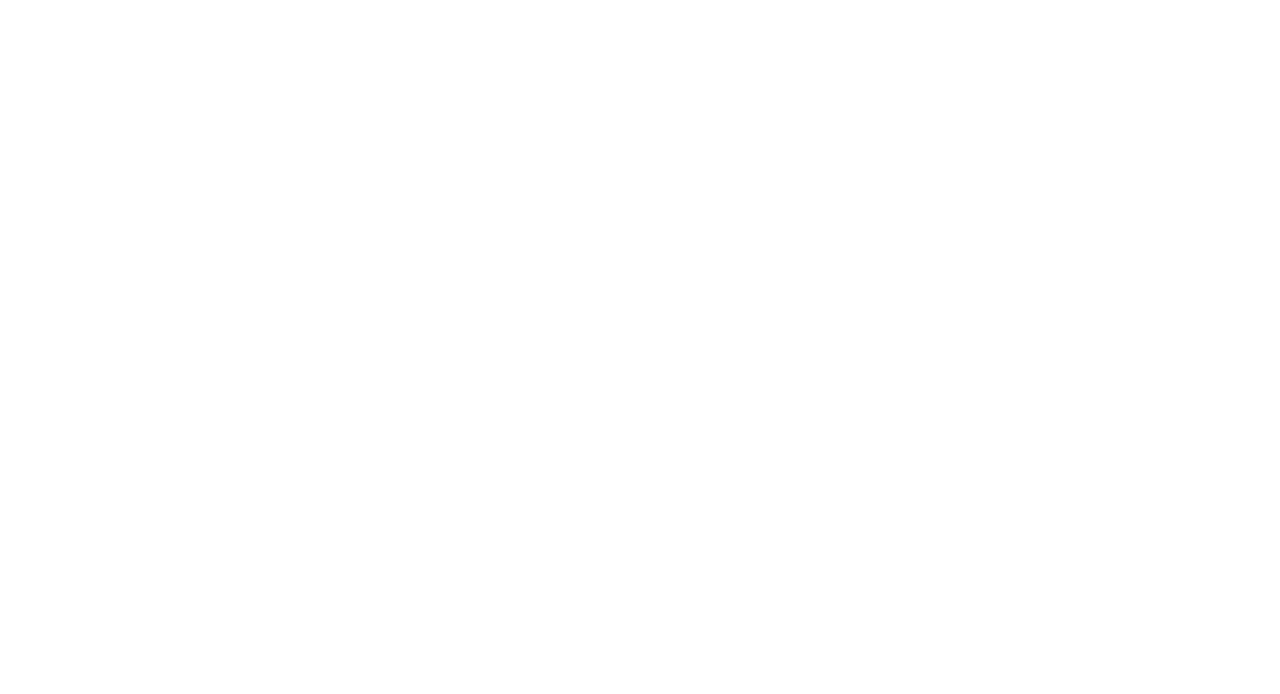
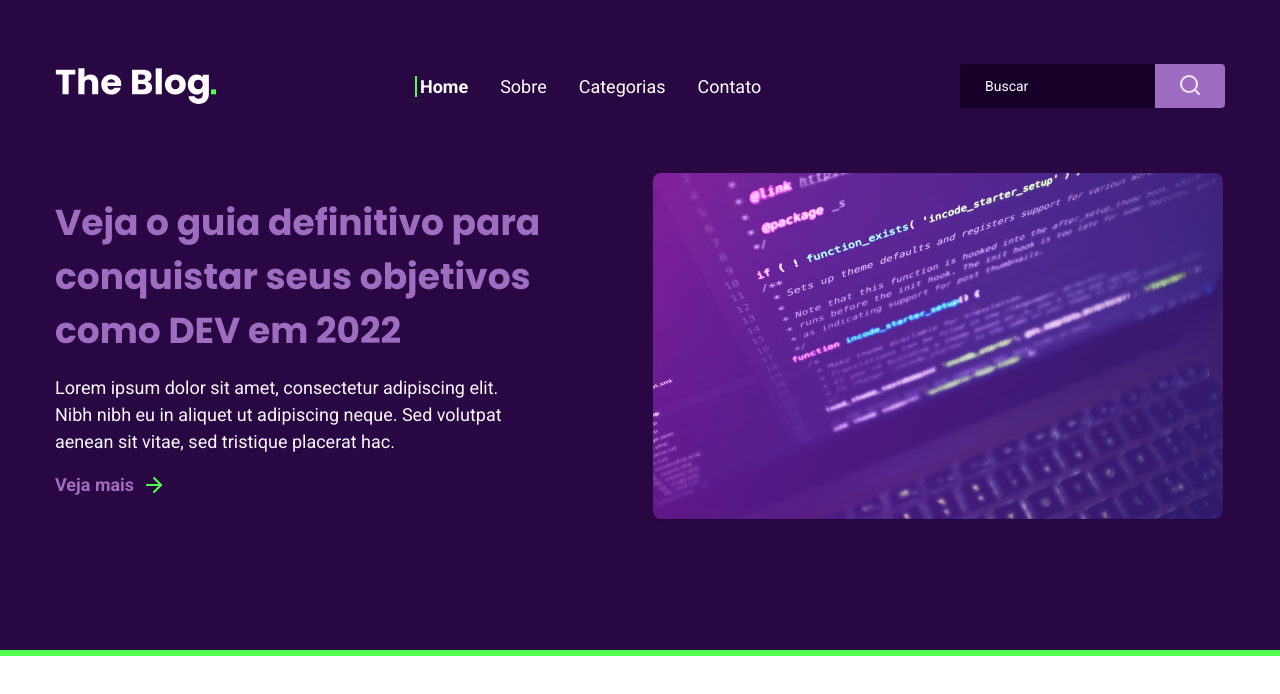
Before and after one commit to italocavalcanti3/desafio-rocketblog, a plain HTML site: page index.html in a window 1280 px wide. Drawn offline with Linux system fonts and the light colour scheme.

Commit message:
adding section main with header and content

```diff
--- a/index.html
+++ b/index.html
@@ -6,10 +6,45 @@
   <meta charset="UTF-8">
   <meta http-equiv="X-UA-Compatible" content="IE=edge">
   <meta name="viewport" content="width=device-width, initial-scale=1.0">
-  <link href="https://fonts.googleapis.com/css2?family=Poppins:wght@700&family=Roboto&display=swap" rel="stylesheet">
-  <title>Document</title>
+  <link href="https://fonts.googleapis.com/css2?family=Poppins:wght@700&family=Roboto:wght@400;700&display=swap" rel="stylesheet">
+  <link rel="stylesheet" href="style.css">
+  <title>Desafio | Rocketblog</title>
 </head>
 <body>
+  <section class="main">
+    <div class="container">
+      <header>
+        <img src="/assets/logo.svg" alt="The Blog">
+        <nav>
+          <ul>
+            <li class="active"><a href="#"><a href="">Home</a></li>
+            <li><a href="#">Sobre</a></li>
+            <li><a href="#">Categorias</a></li>
+            <li><a href="#">Contato</a></li>
+          </ul>
+        </nav>
+        <div class="search-bar">
+          <label for="search-bar" class="search-bar">
+            <input type="search" name="search-bar" id="search-bar" placeholder="Buscar">
+            <button type="button"><img src="/assets/search.svg" alt="Botão buscar"></button>
+          </label>
+        </div>
+      </header>
+      <div class="content">
+        <div class="featured">
+          <h1>Veja o guia definitivo para conquistar seus objetivos como DEV em 2022</h1>
+          <p>Lorem ipsum dolor sit amet, consectetur adipiscing elit. Nibh nibh eu in aliquet ut adipiscing neque. Sed volutpat aenean sit vitae, sed tristique placerat hac. </p>
+          <a href="#" class="veja-mais">
+            <span>Veja mais</span>
+            <img src="/assets/arrow-right.svg" alt="Ícone de veja mais">
+          </a>
+        </div>
+        <img src="/assets/featured-image.png" alt="Imagem de tela com códigos">
+      </div>
+    </div>
+    <div class="footer-line"></div>
+  </section>
 
+  <section class="posts"></section>
 </body>
 </html>
--- a/style.scss
+++ b/style.scss
@@ -5,5 +5,165 @@
 
   a {
     text-decoration: none;
+    color: var(--white);
+  }
+
+  button {
+    cursor: pointer;
   }
 }
+
+:root {
+  --purple-bg: #290742;
+  --dark-bg: #170027;
+  --button-bg: #9e6dc2;
+  --white: #fff;
+  --light-purple: #fbf6ff;
+  --green: #4fff4b;
+}
+
+body {
+  height: 100vh;
+}
+
+.main {
+  background: var(--purple-bg);
+
+
+  .container {
+    max-width: 1170px;
+    margin: 0 auto;
+    padding: 64px 0;
+
+    header {
+
+      display: flex;
+      align-items: center;
+      justify-content: space-between;
+
+      > img {
+        max-width: 161.14px;
+      }
+
+      nav ul {
+        list-style: none;
+        display: flex;
+        align-items: center;
+        gap: 32px;
+
+        li {
+          font:  400 1.125rem 'Roboto', sans-serif;
+
+          transition: filter 0.2s;
+
+          &:hover {
+            filter: brightness(0.8);
+          }
+
+          &.active {
+            content: '';
+            border-left: 2px solid var(--green);
+            padding-left: 3px;
+            font-weight: 700;
+          }
+        }
+      }
+
+      .search-bar {
+          display: flex;
+          align-items: center;
+          gap: 0;
+
+          label {
+            border-radius: 4px;
+            height: 44px;
+            background: var(--dark-bg);
+
+            &:focus-within {
+              outline: 1.5px solid var(--green);
+            }
+
+            input {
+              height: 100%;
+              border-radius: 4px 0 0 4px;
+              border: none;
+              background: var(--dark-bg);
+              color: var(--light-purple);
+              font: 400 0.875rem 'Roboto', sans-serif;
+              padding: 0 10px 0 25px;
+
+              &::placeholder {
+                color: var(--light-purple);
+              }
+
+              &:focus, &:active {
+                outline: none;
+              }
+            }
+
+            button {
+              height: 100%;
+              border-radius: 0 4px 4px 0;
+              border: none;
+              background: var(--button-bg);
+              padding: 0 23px;
+
+              img {
+                width: 24px;
+              }
+            }
+
+
+          }
+      }
+    }
+
+    .content {
+      margin-top: 64px;
+      margin-bottom: 64px;
+      display: flex;
+      align-items: center;
+      justify-content: space-between;
+      gap: 30px;
+
+      .featured {
+        display: flex;
+        flex-direction: column;
+        gap: 1rem;
+
+        h1 {
+          font: bold 2.25rem/3.375rem 'Poppins', sans-serif;
+          color: var(--button-bg)
+        }
+
+        p {
+          font: normal 1.125rem/1.6875rem 'Roboto', sans-serif;
+          color: var(--light-purple);
+          padding-right: 90px;
+        }
+
+        .veja-mais {
+          display: flex;
+          align-items: center;
+          gap: 8px;
+
+          transition: filter 0.2s;
+
+          &:hover {
+            filter: brightness(0.8);
+          }
+
+          span {
+            font: bold 1.125rem/1.6875rem 'Roboto', sans-serif;
+            color: var(--button-bg)
+          }
+        }
+      }
+    }
+  }
+
+  .footer-line {
+    height: 6px;
+    background: var(--green);
+  }
+}
```
Also changed, not shown: style.css (added), 1 other file.
